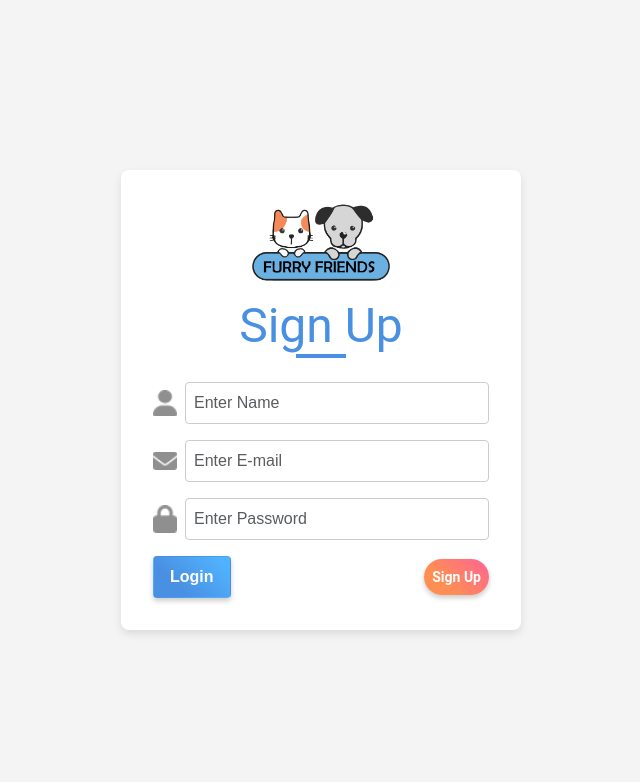
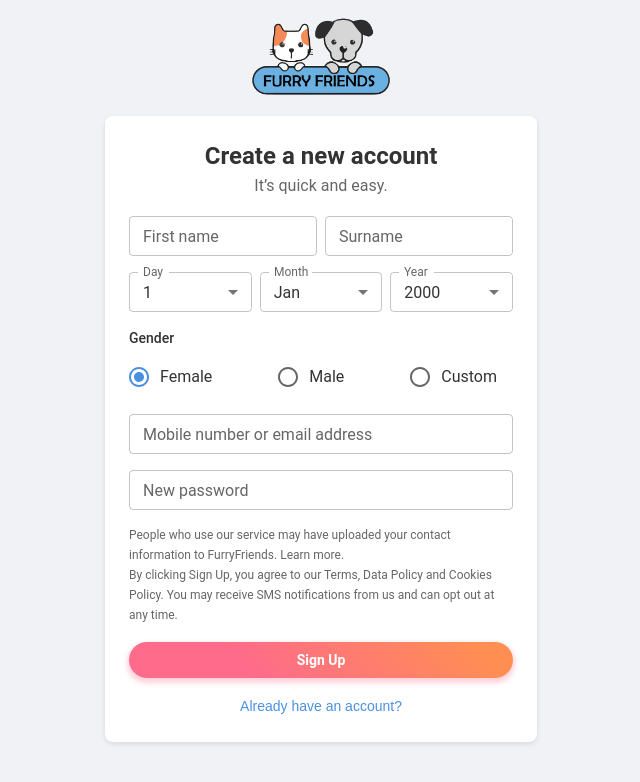
Before and after one commit to rafidahad/Furry_Friends, a React (Vite) app in the folder FurryFriends/: page /signup in a window 1280 px wide. Shown: the top 782 px of the page, without its empty margins (319-959 px from the left). Built offline with nearby package versions, Linux system fonts and the light colour scheme.

Commit message:
changes made to signup and login pages

```diff
--- a/FurryFriends/src/App.jsx
+++ b/FurryFriends/src/App.jsx
@@ -11,6 +11,7 @@ import AdoptionPage from './pages/AdoptionPage'; //
 import Popular from './pages/Popular';
 import AdoptAPetPage from './pages/AdoptAPetPage';
 import MyProfile from './pages/MyProfile';
+import OtpPage from './pages/OtpPage';
 
 const App = () => {
   const [darkMode, setDarkMode] = useState(false);
@@ -32,6 +33,7 @@ const App = () => {
           <Route path="/popular" element={<Popular />} />
           <Route path="/adopt_a_pet" element={<AdoptAPetPage />} />
           <Route path="/myprofile" element={<MyProfile />} />
+          <Route path="/otp" element={<OtpPage />} />
         </Routes>
       </Router>
     </ThemeProvider>
--- a/FurryFriends/src/pages/Login.jsx
+++ b/FurryFriends/src/pages/Login.jsx
@@ -137,7 +137,7 @@ function Login() {
                 boxShadow: '0px 3px 5px rgba(0,0,0,0.2)',
               }}
             >
-              Sign Up
+              Create an Account
             </Link>
             <Button
               type="submit"
--- /dev/null
+++ b/FurryFriends/src/pages/OtpPage.jsx
@@ -0,0 +1,79 @@
+// src/pages/OtpPage.jsx
+import React, { useState } from 'react';
+import { Box, AppBar, Toolbar, Card, CardContent, Typography, TextField, Button } from '@mui/material';
+import { Link as RouterLink } from 'react-router-dom';
+import furryLogo from '../assets/furryFriends_header_logo.png';
+
+export default function OtpPage() {
+  const [otp, setOtp] = useState('');
+
+  const handleChange = (e) => setOtp(e.target.value);
+  const handleVerify = () => {
+    alert(`Verifying OTP: ${otp}`);
+    // Here you would add your OTP verification logic
+  };
+
+  const handleCancel = () => {
+    alert('Cancel clicked!');
+    // Add cancel logic or redirect as needed
+  };
+
+  return (
+    <Box sx={{ minHeight: '100vh', backgroundColor: '#f0f2f5' }}>
+      {/* Top AppBar with your website logo */}
+      <AppBar position="static" sx={{ backgroundColor: '#fff', boxShadow: 'none', borderBottom: '1px solid #ddd' }}>
+        <Toolbar>
+          <img src={furryLogo} alt="Website Logo" style={{ height: '40px' }} />
+        </Toolbar>
+      </AppBar>
+
+      {/* Main Content */}
+      <Box
+        sx={{
+          display: 'flex',
+          justifyContent: 'center',
+          alignItems: 'center',
+          pt: 5,
+          pb: 5,
+        }}
+      >
+        <Card sx={{ width: 500, maxWidth: '90%', mt: 5 }}>
+          <CardContent sx={{ p: 4 }}>
+            <Typography variant="h5" sx={{ mb: 1, fontWeight: 600 }}>
+              Enter security code
+            </Typography>
+            <Typography variant="body2" sx={{ mb: 3, color: 'text.secondary' }}>
+              Please check your emails for a message with your code. Your code is 6 numbers long.
+              <br />
+              We sent your code to <strong>****@gmail.com</strong>
+            </Typography>
+            <TextField
+              label="Enter code"
+              variant="outlined"
+              fullWidth
+              value={otp}
+              onChange={handleChange}
+              sx={{ mb: 2 }}
+            />
+            <Box sx={{ display: 'flex', gap: 2 }}>
+              <Button variant="outlined" onClick={handleCancel} sx={{ textTransform: 'none' }}>
+                Cancel
+              </Button>
+              <Button
+                variant="contained"
+                onClick={handleVerify}
+                sx={{
+                  textTransform: 'none',
+                  backgroundColor: '#1877f2',
+                  '&:hover': { backgroundColor: '#166fe5' },
+                }}
+              >
+                Continue
+              </Button>
+            </Box>
+          </CardContent>
+        </Card>
+      </Box>
+    </Box>
+  );
+}
--- a/FurryFriends/src/pages/SignUp.jsx
+++ b/FurryFriends/src/pages/SignUp.jsx
@@ -1,152 +1,227 @@
-// src/pages/Signup.jsx
-import React from 'react';
-import { useNavigate, Link } from 'react-router-dom';
-import { Box, Button, Typography } from '@mui/material';
-import { useFormik } from 'formik';
-import * as Yup from 'yup';
-import './LoginSignUp.css';
-import user_icon from '../Assets/person.png';
-import email_icon from '../Assets/email.png';
-import password_icon from '../Assets/password.png';
+// src/pages/SignupFacebookStyle.jsx
+import React, { useState } from 'react';
+import {
+  Box,
+  Card,
+  CardContent,
+  Typography,
+  TextField,
+  Button,
+  FormControl,
+  InputLabel,
+  Select,
+  MenuItem,
+  RadioGroup,
+  FormControlLabel,
+  Radio,
+  Link as MuiLink
+} from '@mui/material';
+import { Link as RouterLink, useNavigate } from 'react-router-dom';
 import furryLogo from '../assets/furryFriends_header_logo.png';
-import LoadingScreen from './LoadingScreen';
 
-function Signup () {
+export default function SignupFacebookStyle() {
   const navigate = useNavigate();
-  const [loading, setLoading] = React.useState(false);
-
-  const validationSchema = Yup.object({
-    name: Yup.string().required('Name is required'),
-    email: Yup.string().email('Invalid email format').required('Email is required'),
-    password: Yup.string().min(6, 'Password must be at least 6 characters').required('Password is required'),
+  const [formData, setFormData] = useState({
+    firstName: '',
+    surname: '',
+    day: '1',
+    month: 'Jan',
+    year: '2000',
+    gender: 'Female',
+    emailOrPhone: '',
+    password: '',
   });
 
-  const formik = useFormik({
-    initialValues: {
-      name: '',
-      email: '',
-      password: '',
-    },
-    validationSchema: validationSchema,
-    onSubmit: (values) => {
-      setLoading(true);
-      setTimeout(() => {
-        navigate('/');
-      }, 2000);
-    },
-  });
+  const handleChange = (e) => {
+    const { name, value } = e.target;
+    setFormData((prev) => ({ ...prev, [name]: value }));
+  };
 
-  if (loading) return <LoadingScreen />;
+  const handleSubmit = (e) => {
+    e.preventDefault();
+    // Redirect to OTP page when sign up button is pressed
+    navigate('/otp');
+  };
 
   return (
     <Box
       sx={{
+        backgroundColor: '#f0f2f5',
         minHeight: '100vh',
-        backgroundColor: 'background.default',
-        color: 'text.primary',
         display: 'flex',
+        flexDirection: 'column',
         alignItems: 'center',
-        justifyContent: 'center',
         p: 2,
       }}
     >
-      <div className="login-wrapper">
-        <div className="header text-center">
+      {/* Logo at the top */}
       <img
         src={furryLogo}
         alt="Website Logo"
-            className="img-fluid mb-3"
-            style={{ maxHeight: '80px' }}
+        style={{ maxHeight: '80px', marginBottom: '20px' }}
       />
-          <Typography variant="h3" className="header-title">
-            Sign Up
+
+      <Card sx={{ width: 432, borderRadius: 2 }}>
+        <CardContent sx={{ p: 3 }}>
+          <Typography variant="h5" sx={{ fontWeight: 700, textAlign: 'center' }}>
+            Create a new account
           </Typography>
-          <div className="underline mb-4"></div>
-        </div>
-        <form onSubmit={formik.handleSubmit} className="inputs">
-          <div className="input mb-3 d-flex align-items-center">
-            <img src={user_icon} alt="User Icon" style={{ width: '24px', marginRight: '8px' }} />
-            <input
-              type="text"
-              name="name"
-              placeholder="Enter Name"
-              value={formik.values.name}
-              onChange={formik.handleChange}
-              onBlur={formik.handleBlur}
-              className="form-control"
+          <Typography
+            variant="subtitle1"
+            sx={{ color: 'text.secondary', textAlign: 'center', mb: 2 }}
+          >
+            It’s quick and easy.
+          </Typography>
+          <Box component="form" onSubmit={handleSubmit}>
+            {/* First name and surname */}
+            <Box sx={{ display: 'flex', gap: 1, mb: 2 }}>
+              <TextField
+                name="firstName"
+                label="First name"
+                variant="outlined"
+                size="small"
+                fullWidth
+                value={formData.firstName}
+                onChange={handleChange}
               />
-            {formik.touched.name && formik.errors.name ? (
-            <div style={{ color: 'red' }}>{formik.errors.name}</div>
-          ) : null}
-          </div>
-          <div className="input mb-3 d-flex align-items-center">
-            <img src={email_icon} alt="Email Icon" style={{ width: '24px', marginRight: '8px' }} />
-            <input
-              type="email"
-              name="email"
-              placeholder="Enter E-mail"
-              value={formik.values.email}
-              onChange={formik.handleChange}
-              onBlur={formik.handleBlur}
-              className="form-control"
+              <TextField
+                name="surname"
+                label="Surname"
+                variant="outlined"
+                size="small"
+                fullWidth
+                value={formData.surname}
+                onChange={handleChange}
               />
-           {formik.touched.email && formik.errors.email ? (
-            <div style={{ color: 'red' }}>{formik.errors.email}</div>
-          ) : null}
-          </div>
-          <div className="input mb-3 d-flex align-items-center">
-            <img src={password_icon} alt="Password Icon" style={{ width: '24px', marginRight: '8px' }} />
-            <input
+            </Box>
+
+            {/* Date of birth */}
+            <Box sx={{ display: 'flex', gap: 1, mb: 2 }}>
+              <FormControl size="small" fullWidth>
+                <InputLabel id="day-label">Day</InputLabel>
+                <Select
+                  labelId="day-label"
+                  name="day"
+                  label="Day"
+                  value={formData.day}
+                  onChange={handleChange}
+                >
+                  {[...Array(31)].map((_, i) => (
+                    <MenuItem key={i} value={String(i + 1)}>
+                      {i + 1}
+                    </MenuItem>
+                  ))}
+                </Select>
+              </FormControl>
+
+              <FormControl size="small" fullWidth>
+                <InputLabel id="month-label">Month</InputLabel>
+                <Select
+                  labelId="month-label"
+                  name="month"
+                  label="Month"
+                  value={formData.month}
+                  onChange={handleChange}
+                >
+                  {['Jan','Feb','Mar','Apr','May','Jun','Jul','Aug','Sep','Oct','Nov','Dec'].map((m) => (
+                    <MenuItem key={m} value={m}>
+                      {m}
+                    </MenuItem>
+                  ))}
+                </Select>
+              </FormControl>
+
+              <FormControl size="small" fullWidth>
+                <InputLabel id="year-label">Year</InputLabel>
+                <Select
+                  labelId="year-label"
+                  name="year"
+                  label="Year"
+                  value={formData.year}
+                  onChange={handleChange}
+                >
+                  {Array.from({ length: 70 }, (_, i) => 2025 - i).map((y) => (
+                    <MenuItem key={y} value={String(y)}>
+                      {y}
+                    </MenuItem>
+                  ))}
+                </Select>
+              </FormControl>
+            </Box>
+
+            {/* Gender */}
+            <Typography variant="body2" sx={{ mb: 1, fontWeight: 500 }}>
+              Gender
+            </Typography>
+            <RadioGroup
+              row
+              name="gender"
+              value={formData.gender}
+              onChange={handleChange}
+              sx={{ justifyContent: 'space-between', mb: 2 }}
+            >
+              <FormControlLabel value="Female" control={<Radio />} label="Female" />
+              <FormControlLabel value="Male" control={<Radio />} label="Male" />
+              <FormControlLabel value="Custom" control={<Radio />} label="Custom" />
+            </RadioGroup>
+
+            {/* Mobile or email */}
+            <TextField
+              name="emailOrPhone"
+              label="Mobile number or email address"
+              variant="outlined"
+              size="small"
+              fullWidth
+              sx={{ mb: 2 }}
+              value={formData.emailOrPhone}
+              onChange={handleChange}
+            />
+
+            {/* Password */}
+            <TextField
+              name="password"
+              label="New password"
+              variant="outlined"
+              size="small"
               type="password"
-              name="password"
-              placeholder="Enter Password"
-              value={formik.values.password}
-              onChange={formik.handleChange}
-              onBlur={formik.handleBlur}
-              className="form-control"
+              fullWidth
+              sx={{ mb: 2 }}
+              value={formData.password}
+              onChange={handleChange}
             />
-            {formik.touched.password && formik.errors.password ? (
-            <div style={{ color: 'red' }}>{formik.errors.password}</div>
-          ) : null}
-          </div>
-          <div className="submit-container d-flex justify-content-between">
-            <Link
-              to="/"
-              className="btn"
-              style={{
-                background: 'linear-gradient(45deg, #4a90e2 30%, #50b3ff 90%)',
-                color: 'white',
-                textTransform: 'none',
-                fontWeight: 'bold',
-                boxShadow: '0px 3px 5px rgba(0,0,0,0.2)',
-                borderRadius: '4px',
-                padding: '0.5rem 1rem',
-                textDecoration: 'none',
-              }}
-            >
-              Login
-            </Link>
+
+            {/* Disclaimer text (optional) */}
+            <Typography variant="caption" sx={{ display: 'block', mb: 2, color: 'text.secondary' }}>
+              People who use our service may have uploaded your contact information to FurryFriends. Learn more.
+              <br />
+              By clicking Sign Up, you agree to our Terms, Data Policy and Cookies Policy. You may receive SMS notifications from us and can opt out at any time.
+            </Typography>
+
+            {/* Sign Up button */}
             <Button
               type="submit"
-              className="btn-custom btn-login"
-              sx={{
-                background: 'linear-gradient(45deg, #ff8e53 30%, #fe6b8b 90%)',
-                color: 'white',
-                textTransform: 'none',
-                fontWeight: 'bold',
-                boxShadow: '0px 3px 5px rgba(0,0,0,0.2)',
-                '&:hover': {
-                  background: 'linear-gradient(45deg, #fe6b8b 30%, #ff8e53 90%)',
-                },
-              }}
+              variant="contained"
+              color="success"
+              fullWidth
+              sx={{ fontWeight: 'bold', textTransform: 'none', mb: 2 }}
             >
               Sign Up
             </Button>
-          </div>
-        </form>
-      </div>
+
+            {/* Already have an account? -> redirect to /login */}
+            <Box sx={{ textAlign: 'center' }}>
+              <MuiLink
+                component={RouterLink}
+                to="/"
+                underline="hover"
+                sx={{ fontSize: 14 }}
+              >
+                Already have an account?
+              </MuiLink>
+            </Box>
+          </Box>
+        </CardContent>
+      </Card>
     </Box>
   );
-};
-
-export default Signup;
+}
```
Lines whose indentation alone changed are shown as unchanged.
